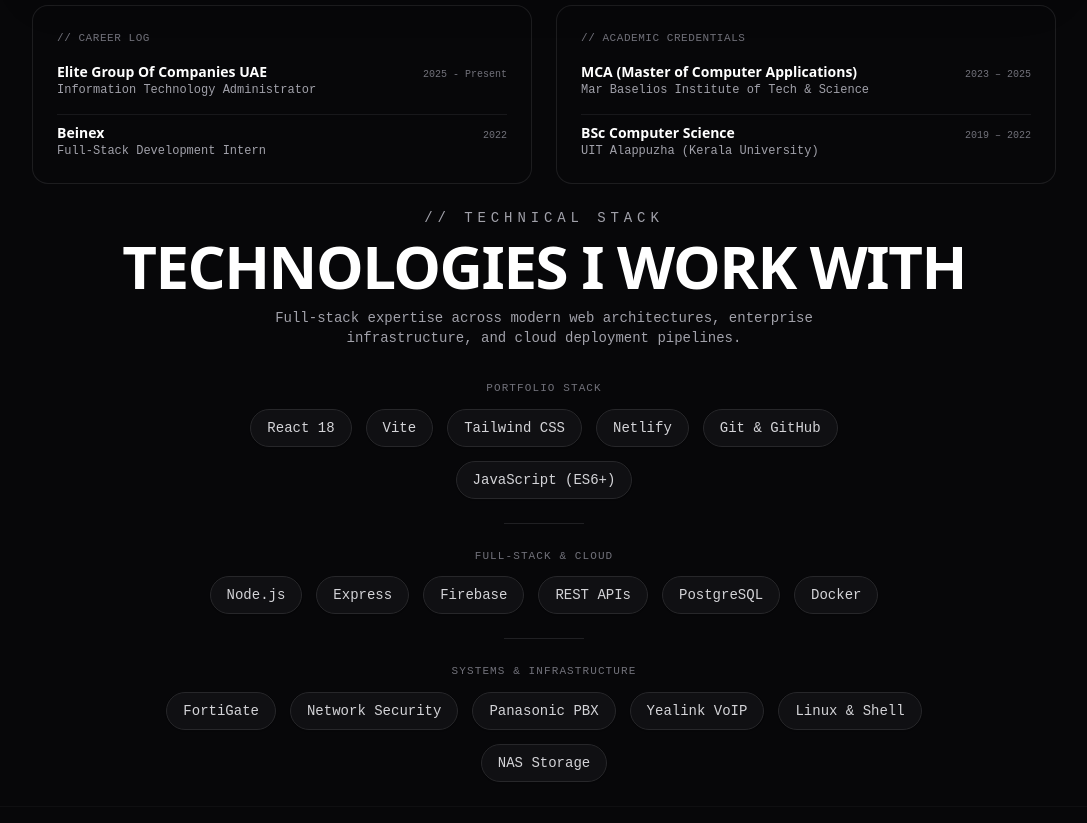
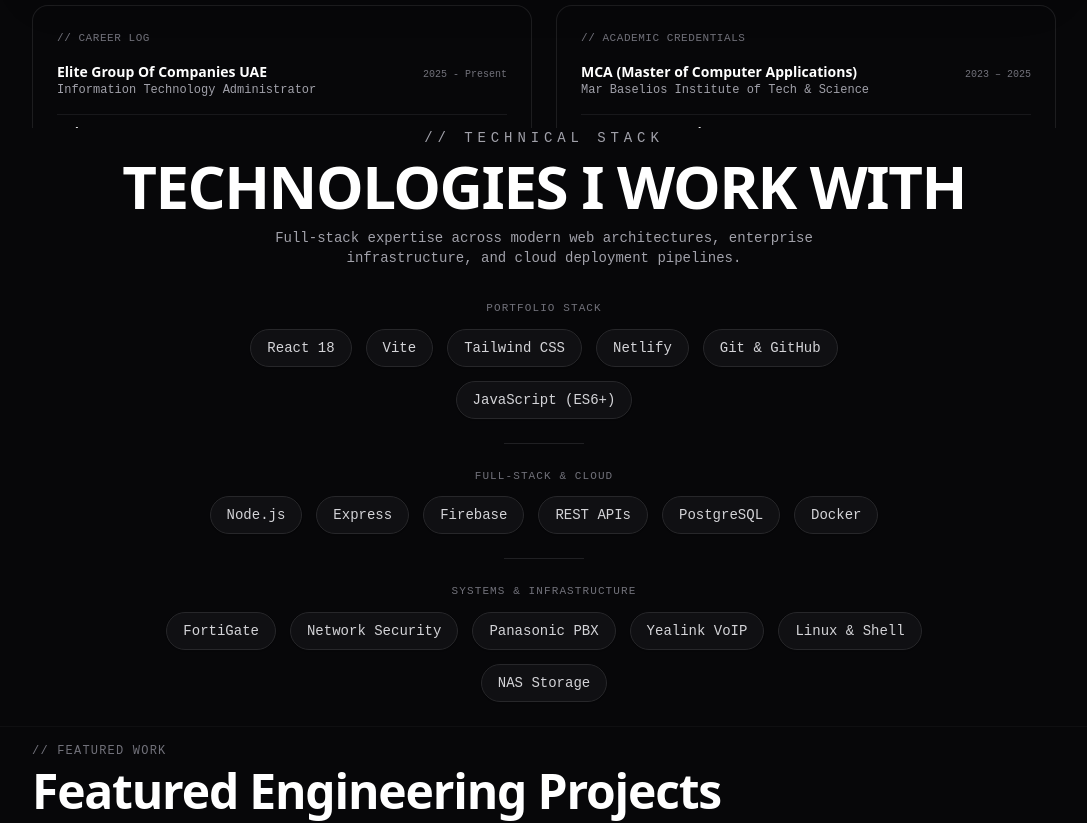
Before and after one commit to Binoj143/BINOJ_PORTFOLIO, a React (Create React App) app: page / in a window 1280 px wide. Shown: the part 1340-2163 px from the top of the page, without its empty margins (96-1183 px from the left). Built offline with nearby package versions, Linux system fonts and the light colour scheme.

Commit message:
fix: force eliminate gap between education card and skills using negative margin

```diff
--- a/src/components/Skill.jsx
+++ b/src/components/Skill.jsx
@@ -20,9 +20,8 @@ export default function Skill() {
 // At the top of Skill.jsx:
 <section
   id="expertise"
-  className="relative w-full bg-[#070709] text-white pt-0 pb-6 px-5 sm:px-12 lg:px-20 select-none overflow-hidden"
->      {/* Section Header */}
-      <div className="max-w-4xl mx-auto text-center mb-8">
+  className="relative w-full bg-[#070709] text-white -mt-16 sm:-mt-20 pt-0 pb-6 px-5 sm:px-12 lg:px-20 select-none overflow-hidden"
+>      <div className="max-w-4xl mx-auto text-center mb-8">
         <span className="font-mono text-xs sm:text-sm uppercase tracking-[0.35em] text-zinc-400 block mb-2">
           {'//'} TECHNICAL STACK
         </span>
```
